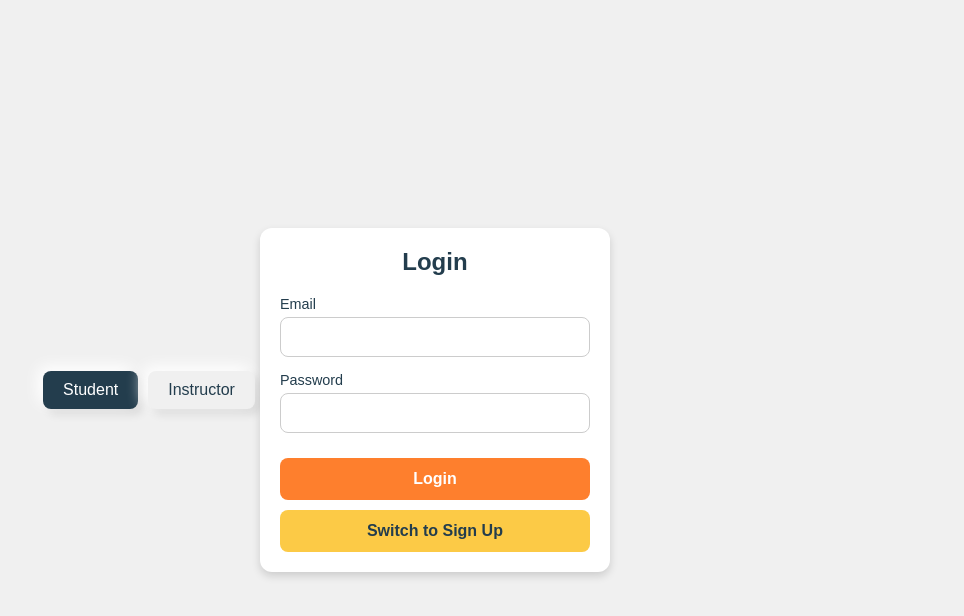
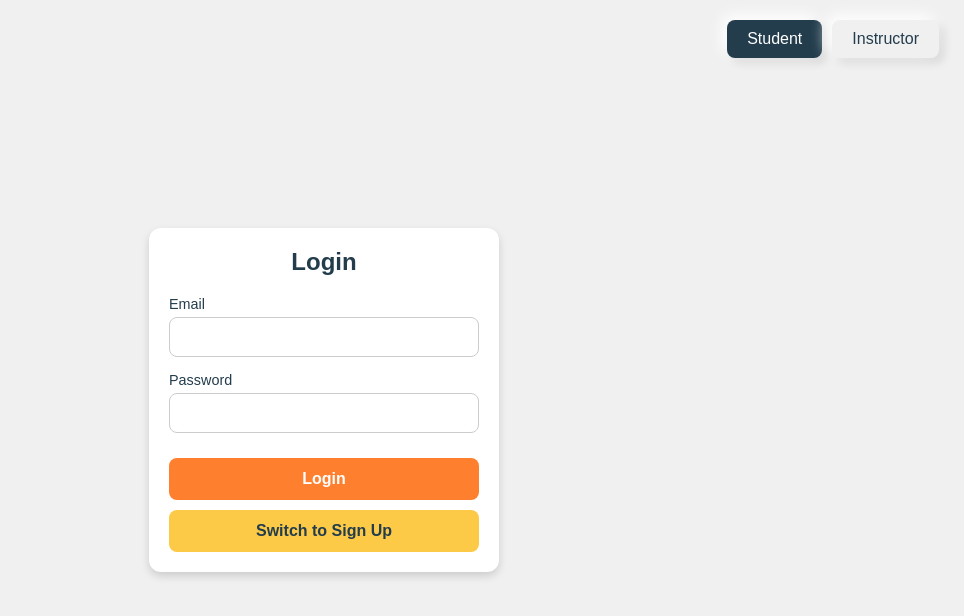
Before and after one commit to rogitha/WebDevProject, a plain HTML site: page sign_in.html in a window 1280 px wide. Shown: the whole page, without its empty margins (316-1280 px from the left). Drawn offline with Linux system fonts and the light colour scheme.

Commit message:
Small changes from meeting

```diff
--- a/class-view.css
+++ b/class-view.css
@@ -24,6 +24,8 @@
     display: flex;
     align-items: center;
     gap: 30px;
+    position: sticky;
+    top:0;
   }
 
   .button{
--- a/sign_in_style.css
+++ b/sign_in_style.css
@@ -30,6 +30,10 @@ body {
     display: flex;
     justify-content: center;
     margin-bottom: 20px;
+    position: absolute;
+    right: 0;
+    top: 0;
+    margin: 20px;
 }
 
 .user-type-buttons button {
```
